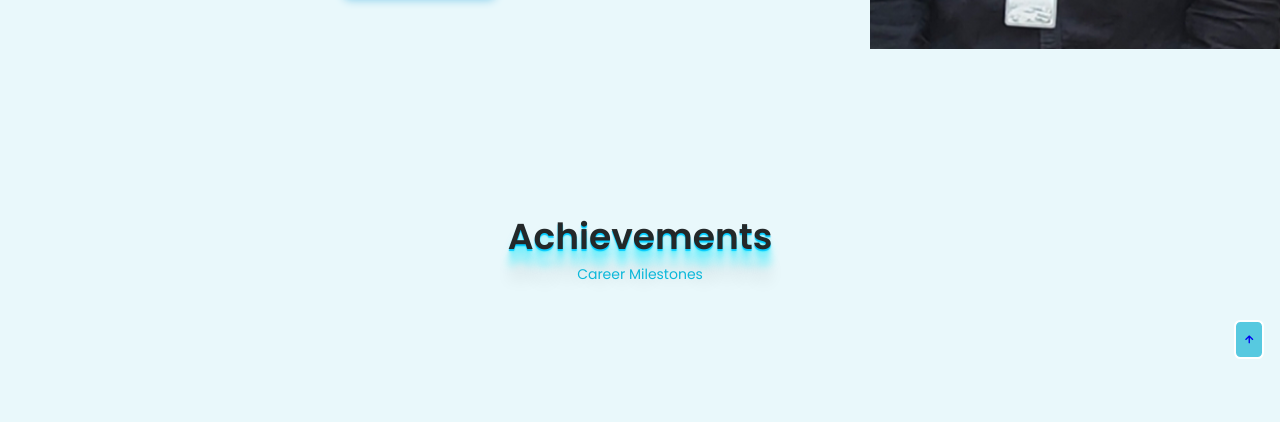
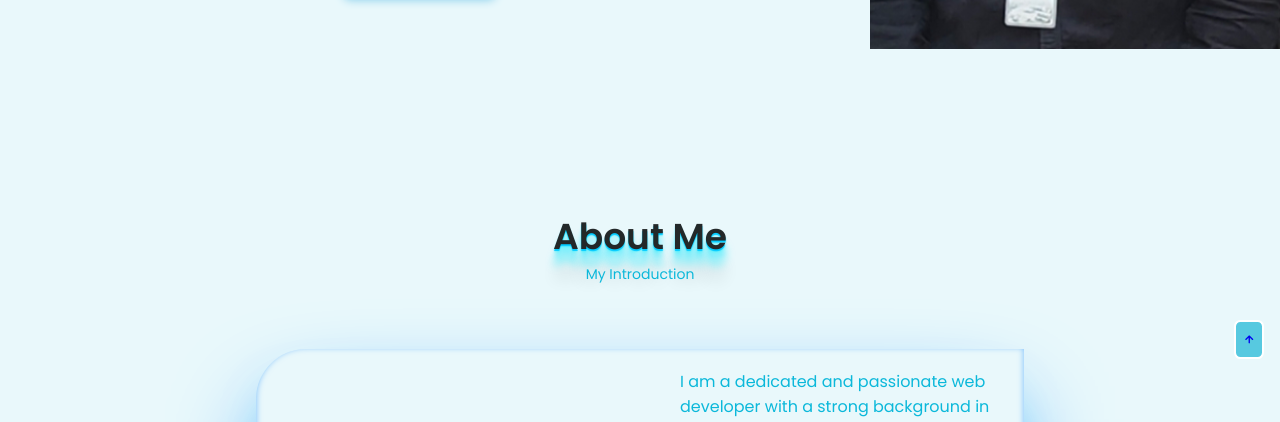
Before and after one commit to saranthecoder/My-Portfolio, a plain HTML site: page index.html in a window 1280 px wide. Shown: the part 601-1023 px from the top of the page. Drawn offline with nearby package versions, Linux system fonts and the light colour scheme.

Commit message:
2k24 update

```diff
--- a/index.html
+++ b/index.html
@@ -122,11 +122,15 @@
             </div>
         </section>
 
+
+
         <!-- ======================= Achievements =========================  -->
-        <section class="achievements section" id="achievements">
+        <!-- <section class="achievements section" id="achievements">
             <h2 class="section__title">Achievements</h2>
             <span class="section__subtitle">Career Milestones</span>
-        </section>
+        </section> -->
+
+
 
         <!--==================== ABOUT ====================-->
         <section class="about section" id="about">
@@ -453,10 +457,10 @@
 
         <!-- ======================= Services ====================== -->
 
-        <section class="achievements section" id="achievements">
+        <!-- <section class="achievements section" id="achievements">
             <h2 class="section__title">My Services</h2>
             <span class="section__subtitle">What I Do</span>
-        </section>
+        </section> -->
 
         <!--==================== QUALIFICATION ====================-->
         <section class="qualification section" id="qualification">
@@ -642,10 +646,10 @@
 
         <!-- ================== Projects ======================== -->
 
-        <section class="achievements section" id="achievements">
+        <!-- <section class="achievements section" id="achievements">
             <h2 class="section__title">Projects</h2>
             <span class="section__subtitle">My Project Gallery</span>
-        </section>
+        </section> -->
        <!--==================== CONTACT ME ====================-->
         <section class="contact section" id="contact">
             <h2 class="section__title">Contact Me</h2>
```
Also changed, not shown: 1 other file.
